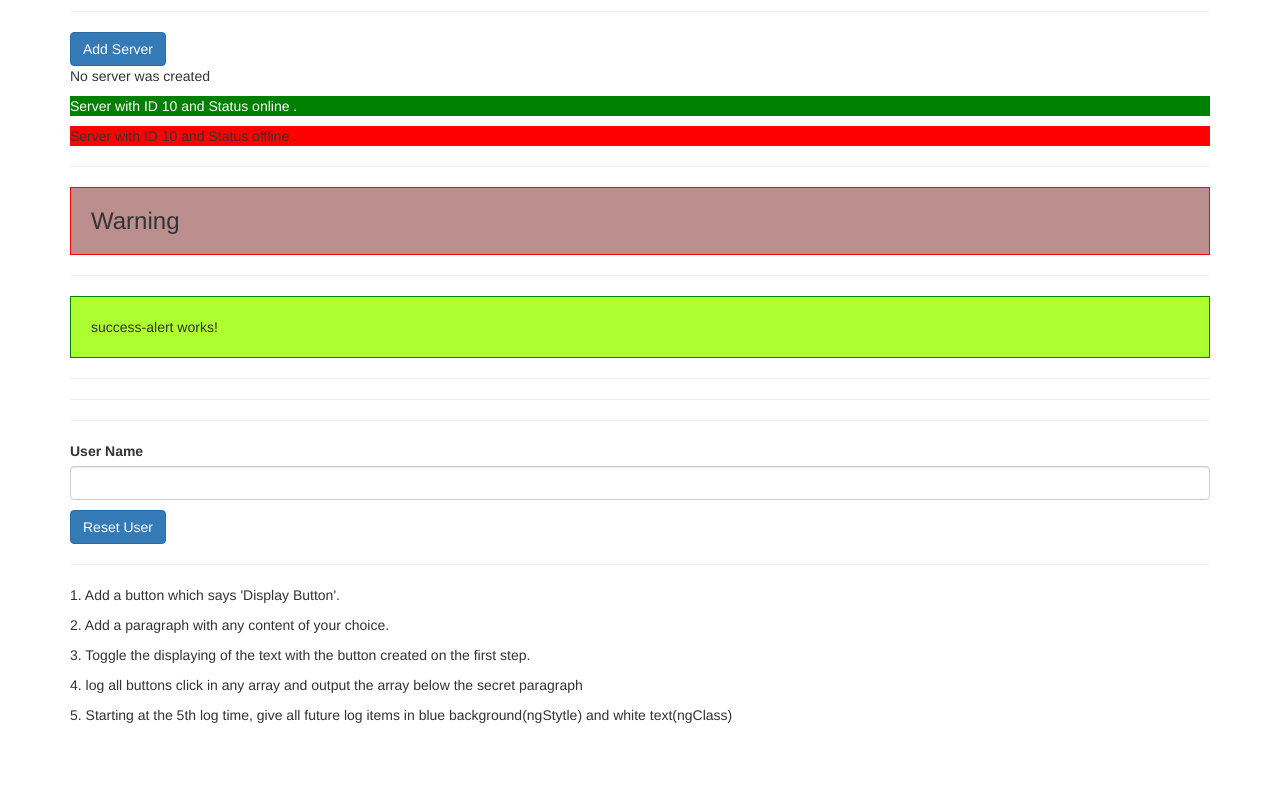
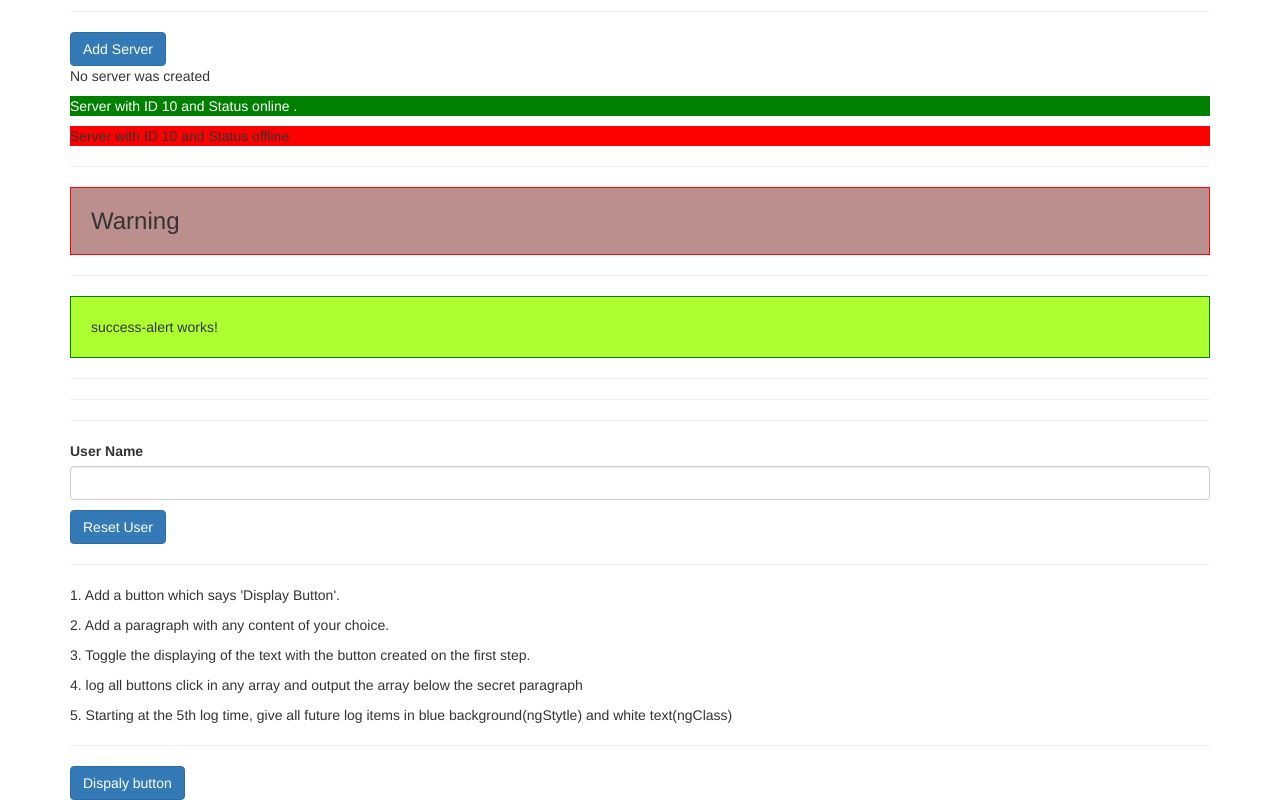
Before and after one commit to npopli/application, an Angular app: page / in a window 1280 px wide. Shown: the part 162-962 px from the top of the page. Before the commit the page ends 897 px from the top, so only its background shows below. Built offline with nearby package versions, Linux system fonts and the light colour scheme.

Commit message:
files updated

```diff
--- a/src/app/assignment/assignment.component.html
+++ b/src/app/assignment/assignment.component.html
@@ -1,5 +1,11 @@
 <p>1. Add a button which says 'Display Button'.</p>
 <p>2. Add a paragraph with any content of your choice. </p>
 <p>3. Toggle the displaying of the text with the button created on the first step.</p>
-<p>4. log all  buttons click in any array and output the array below the secret paragraph</p>
+<p>4. log all buttons click in any array and output the array below the secret paragraph</p>
 <p>5. Starting at the 5th log time, give all future log items in blue background(ngStytle) and white text(ngClass)</p>
+<hr>
+<button class = " btn btn-primary " (click) = "onToggle()" >Dispaly button</button>
+<p *ngIf = "secretShow" >March 16, Kosen-rufu Day. The spirit of this day lies not in magnificent ceremonies or high-sounding words. It lies in being victorious. That is the most crucial thing in all endeavors. In life and in kosen-rufu, we either win or lose. I would like you to be absolute victors in both. No matter what excuses we try to make, giving in to defeat brings misery and loses us the respect of others. I hope each of you without exception will adorn your life with indestructible triumph.
+</p>
+<div *ngFor = "let logItem of log"
+[ngStyle] = " {backgroundColor : logItem >5 ? 'blue' : 'transparent'} " > {{logItem}} </div>
--- a/src/app/assignment/assignment.component.ts
+++ b/src/app/assignment/assignment.component.ts
@@ -6,10 +6,16 @@ import { Component, OnInit } from '@angular/core';
   styleUrls: ['./assignment.component.css']
 })
 export class AssignmentComponent implements OnInit {
+secretShow = false;
+log = [];
+
 
   constructor() { }
 
   ngOnInit() {
   }
 
+  onToggle() {
+    this.secretShow = !this.secretShow;
+    this.log.push(this.log.length + 1);  }
 }
```
